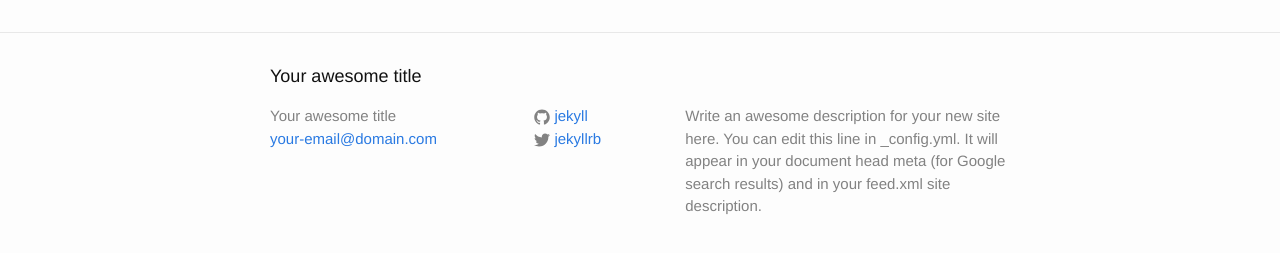
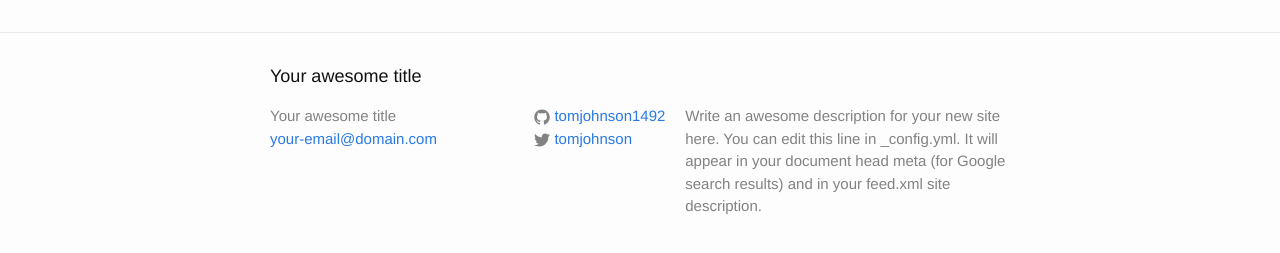
Before and after one commit to amar37/kramdowntest, a Jekyll site: the page built from index.html, in a window 1280 px wide. Shown: the part 264-517 px from the top of the page. Built offline with Jekyll 4.4.1, drawn with Linux system fonts in a browser that asks for light colours.

Commit message:
more fixes

```diff
--- a/_config.yml
+++ b/_config.yml
@@ -13,12 +13,15 @@ description: > # this means to ignore newlines until "baseurl:"
   line in _config.yml. It will appear in your document head meta (for
   Google search results) and in your feed.xml site description.
 baseurl: "" # the subpath of your site, e.g. /blog
-url: "http://yourdomain.com" # the base hostname & protocol for your site
-twitter_username: jekyllrb
-github_username:  jekyll
+url: "http://idratherbewriting.com" # the base hostname & protocol for your site
+twitter_username: tomjohnson
+github_username:  tomjohnson1492
 
 # Build settings
 markdown: kramdown
 kramdown:
   input: GFM
   auto_ids: true
+  syntax_highlighting: rouge
+
+highlighter: rouge
```
